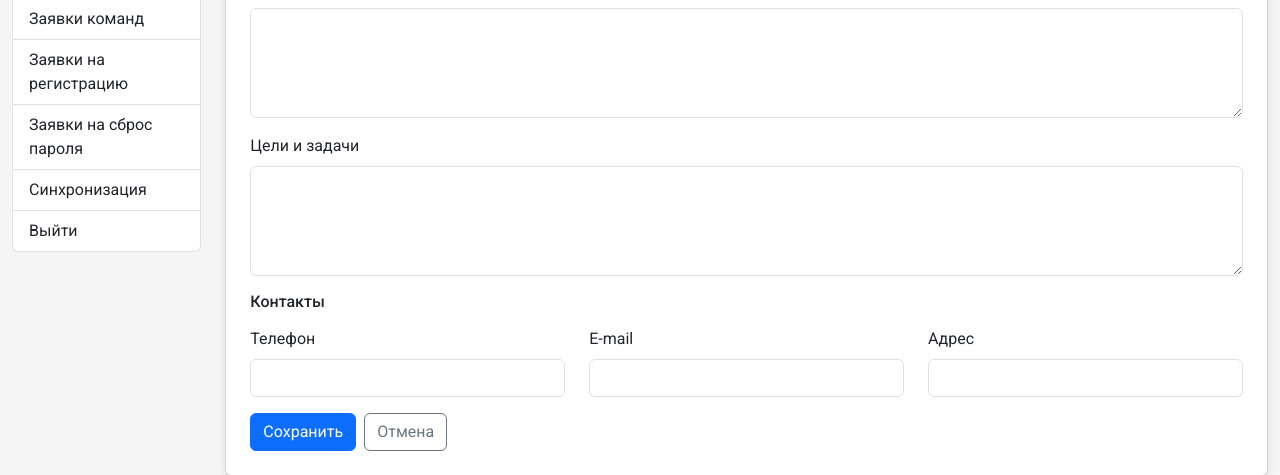
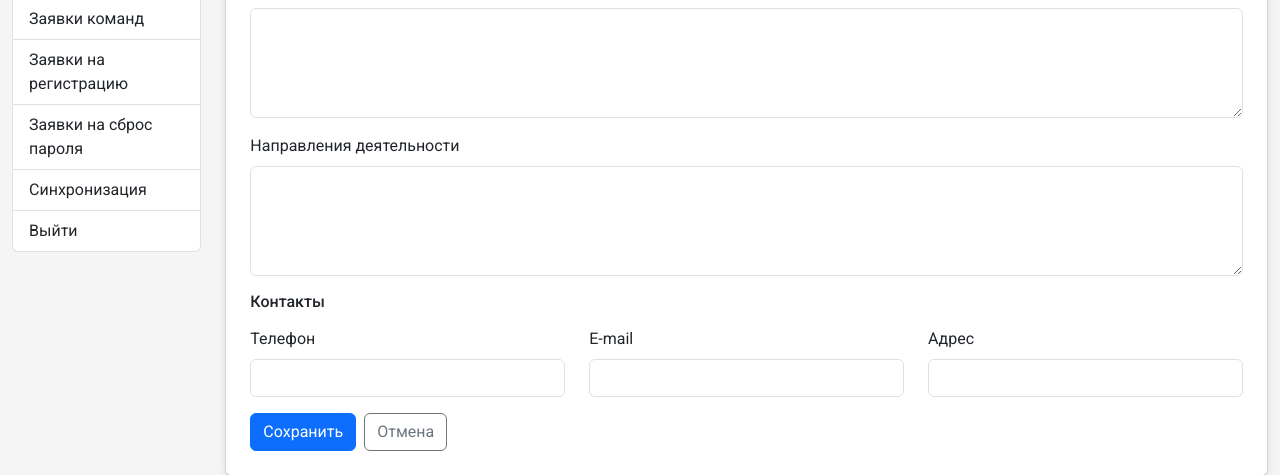
Before and after one commit to rusrafting50-dev/RAFTING_CFO-CODEX, a Flask app: page /admin/regions/new in a window 1280 px wide. Shown: the part 686-1161 px from the top of the page. Run offline with Flask 3, Linux system fonts and the light colour scheme; a user stored in the database is signed in; some libraries are stand-ins or nearby versions.

Commit message:
В админке переименовано поле «Цели и задачи» в «Направления деятельности»
Только текст подписи поля (region_form.html) — сама колонка БД
(goals_text) не переименована, менять не нужно.

```diff
--- a/models.py
+++ b/models.py
@@ -309,7 +309,7 @@ class RegionalFederation(db.Model):
     # Общая информация под баннером на странице федерации.
     intro_text = db.Column(db.Text)
     # Разделы бокового меню «О федерации».
-    goals_text = db.Column(db.Text)  # Цели и задачи
+    goals_text = db.Column(db.Text)  # Направления деятельности
     contact_phone = db.Column(db.String(100))
     contact_email = db.Column(db.String(150))
     contact_address = db.Column(db.String(500))
--- a/templates/admin/region_form.html
+++ b/templates/admin/region_form.html
@@ -53,7 +53,7 @@
             <textarea class="form-control" id="intro_text" name="intro_text" rows="4">{{ region.intro_text or '' if region else '' }}</textarea>
         </div>
         <div class="mb-3">
-            <label for="goals_text" class="form-label">Цели и задачи</label>
+            <label for="goals_text" class="form-label">Направления деятельности</label>
             <textarea class="form-control" id="goals_text" name="goals_text" rows="4">{{ region.goals_text or '' if region else '' }}</textarea>
         </div>
         <h2 class="h6 mb-3">Контакты</h2>
```
